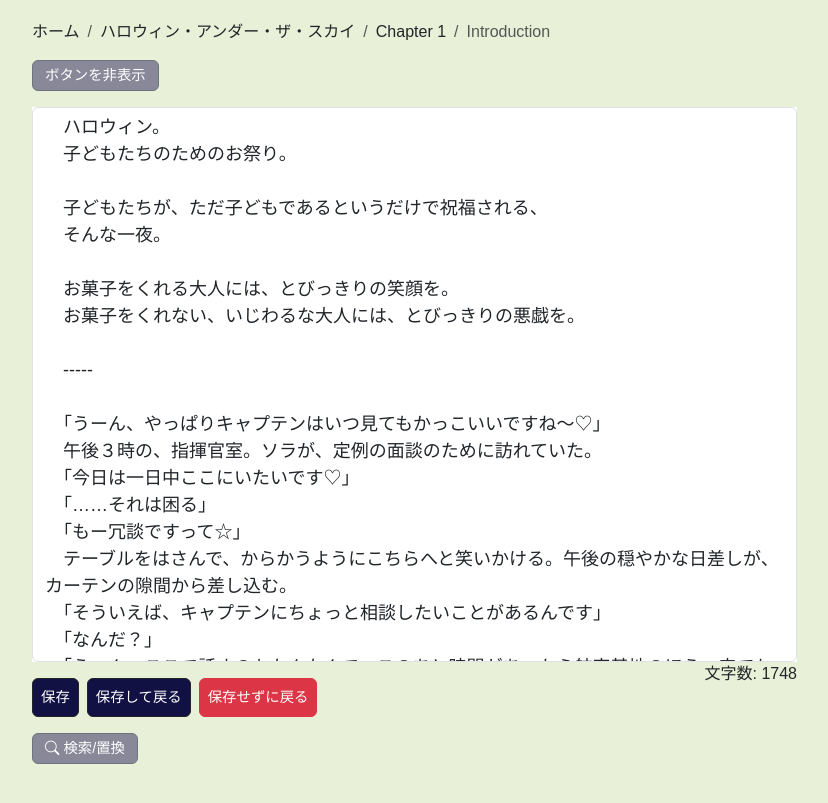
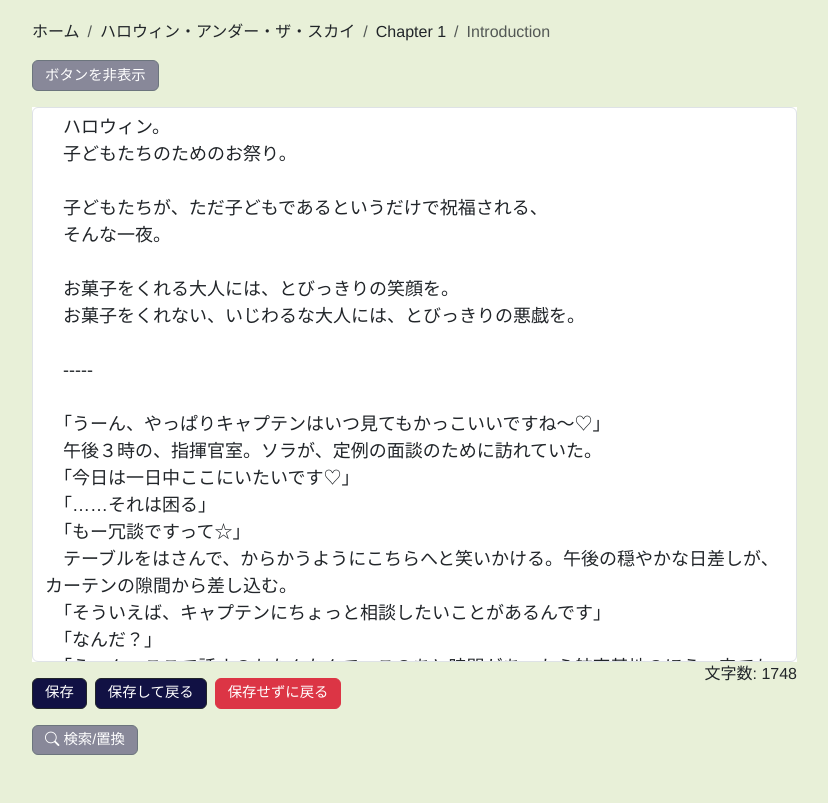
Before and after one commit to jickey2009/minamo_editor, a Django app: page /minamo/book/1/chapters/1/sections/1/edit/ in a window 1280 px wide. Shown: the top 803 px of the page, without its empty margins (50-878 px from the left). Run offline with Django 5.2, Linux system fonts and the light colour scheme; a user stored in the database is signed in; data comes from the database, SQL or seed files in the repository; both versions use the stored data as it was after the commit; some libraries are stand-ins or nearby versions.

Commit message:
UIをちょっと修正

```diff
--- a/minamo/static/minamo/css/minamo.css
+++ b/minamo/static/minamo/css/minamo.css
@@ -1,5 +1,5 @@
 body {
-    font-family:"UD デジタル 教科書体 N","Hiragino Kaku Gothic ProN","Hiragino Sans","Noto Sans JP", sans-serif;
+    font-family:"Helvetica Neue",Arial,"Hiragino Kaku Gothic ProN","Hiragino Sans","Noto Sans JP", sans-serif;
     background-color: #e8f0d8;
 }
 
--- a/minamo/templates/minamo/edit_section.html
+++ b/minamo/templates/minamo/edit_section.html
@@ -17,9 +17,9 @@
         <a class="btn" id="show-buttons-button"></a>
     </div>
     <div id="submission" class="d-flex hideable">
-            <button type="submit" class="btn btn-dark my-3 me-2 p-2" formaction="{% url 'minamo:edit_section' chapter.book.id chapter.id section.id %}">保存</button>
-            <button type="submit" class="btn btn-dark my-3 me-2 p-2" formaction="{% url 'minamo:edit_section_return' chapter.book.id chapter.id section.id 'chapter' %}">保存して戻る</button>
-            <a class="btn btn-danger my-3 me-2 p-2" data-bs-toggle="modal" data-bs-target="#confirmModal">保存せずに戻る</a>
+            <button type="submit" class="btn btn-dark my-3 me-2" formaction="{% url 'minamo:edit_section' chapter.book.id chapter.id section.id %}">保存</button>
+            <button type="submit" class="btn btn-dark my-3 me-2" formaction="{% url 'minamo:edit_section_return' chapter.book.id chapter.id section.id 'chapter' %}">保存して戻る</button>
+            <a class="btn btn-danger my-3 me-2" data-bs-toggle="modal" data-bs-target="#confirmModal">保存せずに戻る</a>
             <div class="text-end ms-auto">
                 <span id="section-length" class="align-top">文字数: {{ section.content|length }}</span>
             </div>
```
Also changed, not shown: minamo/templates/minamo/book_detail.html (+6 -3 lines), db.sqlite3.
